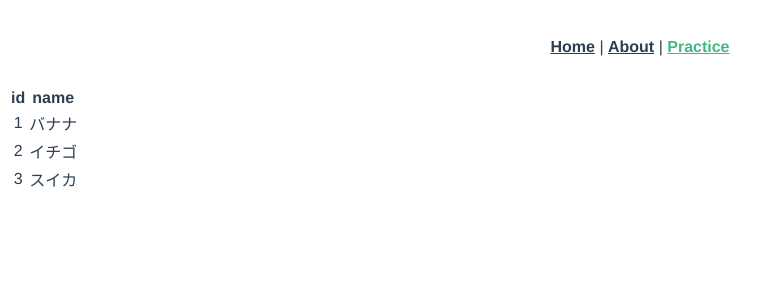
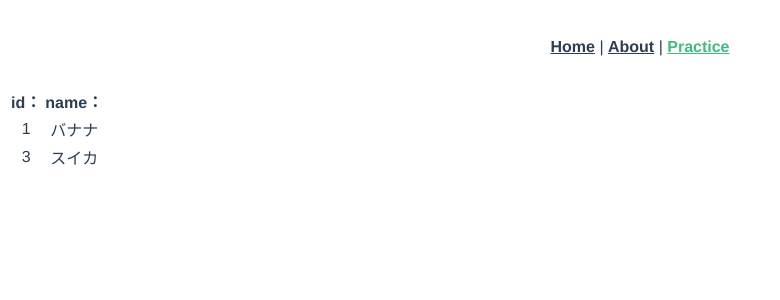
Before and after one commit to mashijifu/vue-ts-example, a Vue app: page /practice in a window 1280 px wide. Shown: the top 300 px of the page, without its empty margins (0-780 px from the left). Built offline with nearby package versions, Linux system fonts and the light colour scheme.

Commit message:
v-forディレクティブの課題３

```diff
--- a/src/views/PracticeView.vue
+++ b/src/views/PracticeView.vue
@@ -1,20 +1,24 @@
 <template>
   <div>
-    <!-- v-forを使ってdataListの配列オブジェクトをテーブルの要素として表示しなさい -->
+    <!-- v-forを使ってdataListの配列オブジェクトをidが奇数のものだけテーブルの要素として表示しなさい -->
     <table>
-      <tr>
-        <th>id</th>
-        <th>name</th>
-      </tr>
-      <tr v-for="(item, index) in dataList" :key="index">
-        <td>{{ item.id }}</td>
-        <td>{{ item.name }}</td>
-      </tr>
+      <thead>
+        <tr>
+          <th>id：</th>
+          <th>name：</th>
+        </tr>
+      </thead>
+      <tbody>
+        <tr v-for="(item, index) in oddList" :key="index">
+          <td>{{ item.id }}</td>
+          <td>{{ item.name }}</td>
+        </tr>
+      </tbody>
     </table>
   </div>
 </template>
 <script lang="ts">
-import { defineComponent } from "@vue/composition-api";
+import { defineComponent, computed } from "@vue/composition-api";
 
 export default defineComponent({
   setup() {
@@ -24,8 +28,13 @@ export default defineComponent({
       { id: 3, name: "スイカ" },
     ];
 
+    const oddList = computed(() => {
+      return dataList.filter((data) => data.id % 2 !== 0);
+    });
+
     return {
       dataList,
+      oddList,
     };
   },
 });
```
